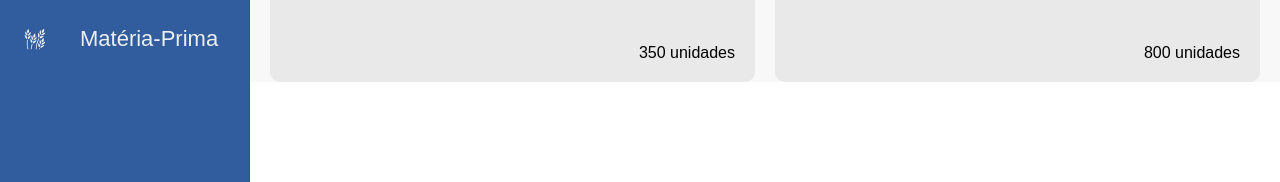
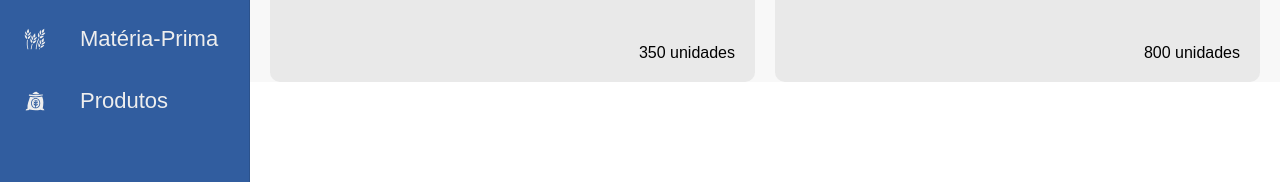
Before and after one commit to baianinho-pds/baianinho-client, a React (Vite) app: page / in a window 1280 px wide. Both pictures are taken after a click on the button "Estoque". Shown: the part 440-622 px from the top of the page. Built offline with nearby package versions, Linux system fonts and the light colour scheme; a web font is replaced by a local one.

Commit message:
feat: adicionado icone e titulo do item de produtos do menu

```diff
--- a/src/components/SidebarMaterialUi/index.tsx
+++ b/src/components/SidebarMaterialUi/index.tsx
@@ -1,7 +1,7 @@
 import { Drawer, List } from "@mui/material";
 import { AiOutlineShoppingCart } from "react-icons/ai";
 import { FiHome, FiUser, FiUsers } from "react-icons/fi";
-import { GiWheat } from "react-icons/gi";
+import { GiWheat, GiFlour } from "react-icons/gi";
 import { MdAttachMoney } from "react-icons/md";
 import { RiMoneyDollarCircleLine } from "react-icons/ri";
 import colorConfigs from "../../configs/colorConfigs";
@@ -47,6 +47,11 @@ const SidebarMaterialUi = () => {
           titlePage: "Matéria-Prima",
           linkPage: "materia-prima",
         },
+        {
+          iconPage: <GiFlour />,
+          titlePage: "Produtos",
+          linkPage: "produtos",
+        },
       ],
     },
   ];
```
